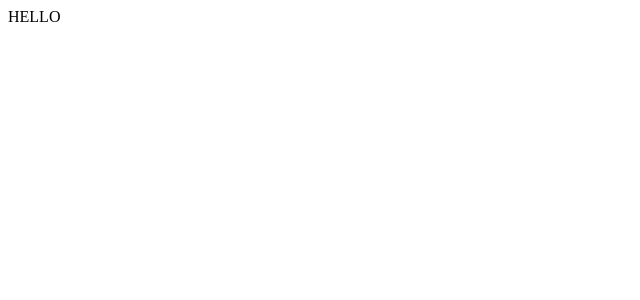
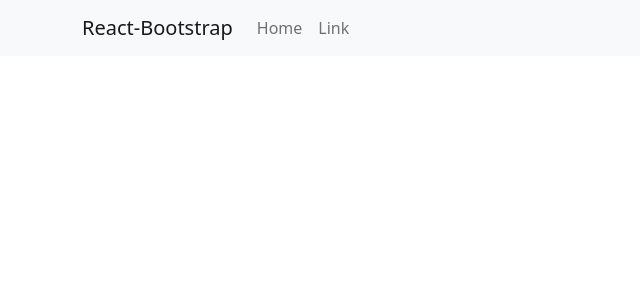
Before and after one commit to scottgeleas/Personal-Trainer, a React (Create React App) app: page / in a window 1280 px wide. Shown: the top 300 px of the page, without its empty margins (0-640 px from the left). Built offline with nearby package versions, Linux system fonts and the light colour scheme.

Commit message:
removed eslint, added folder structure and header component

```diff
--- a/src/App.js
+++ b/src/App.js
@@ -1,8 +1,13 @@
 import React from 'react';
 import './App.css';
+import Header from './components/Header';
 
 function App() {
-    return <>HELLO</>;
+    return (
+        <>
+            <Header />
+        </>
+    );
 }
 
 export default App;
--- /dev/null
+++ b/src/components/Header/index.js
@@ -0,0 +1,18 @@
+import React from 'react';
+import { Navbar, Container, Nav } from 'react-bootstrap';
+export default function Header() {
+    return (
+        <Navbar bg="light" expand="lg">
+            <Container>
+                <Navbar.Brand href="#home">React-Bootstrap</Navbar.Brand>
+                <Navbar.Toggle aria-controls="basic-navbar-nav" />
+                <Navbar.Collapse id="basic-navbar-nav">
+                    <Nav className="me-auto">
+                        <Nav.Link href="#home">Home</Nav.Link>
+                        <Nav.Link href="#link">Link</Nav.Link>
+                    </Nav>
+                </Navbar.Collapse>
+            </Container>
+        </Navbar>
+    );
+}
--- a/src/index.js
+++ b/src/index.js
@@ -2,6 +2,7 @@
 import ReactDOM from 'react-dom';
 import './index.css';
 import App from './App';
+import 'bootstrap/dist/css/bootstrap.min.css';
 
 ReactDOM.render(
     <React.StrictMode>
```
Also changed, not shown: package.json (+2 -10 lines), .eslintrc.json (deleted), src/components/Header/style.css (added), 1 other file (tests, documents, lock files or other folders).
